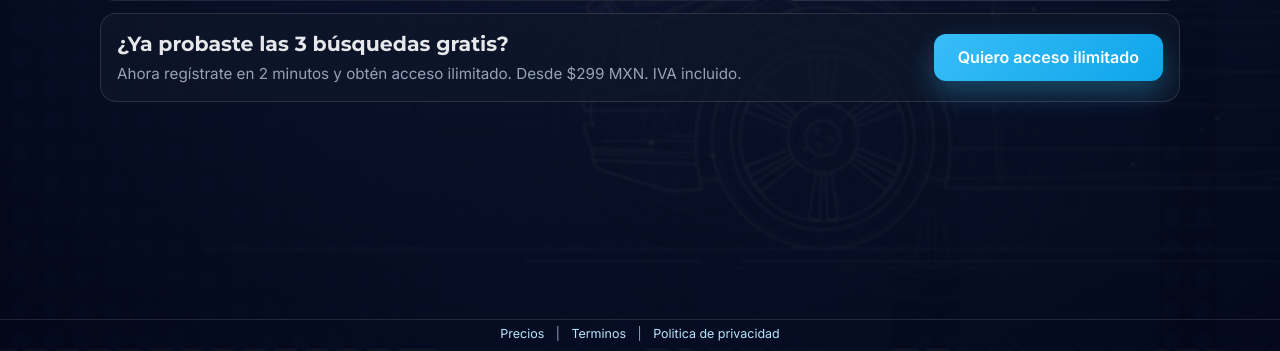
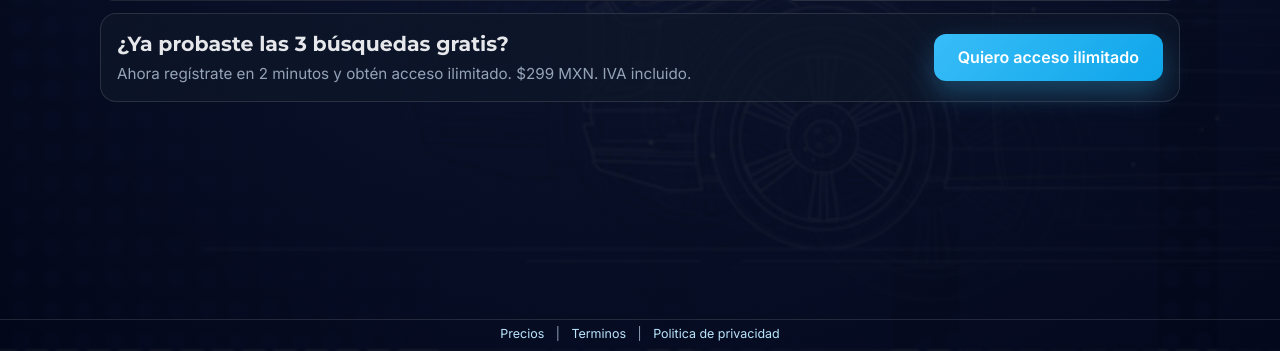
Before and after one commit to ivanamx/autoindex, a Flask app: page / in a window 1280 px wide. Shown: the part 449-800 px from the top of the page. Run offline with Flask 3, Linux system fonts and the light colour scheme; some libraries are stand-ins or nearby versions.

Commit message:
landing text2

```diff
--- a/templates/landing_page.html
+++ b/templates/landing_page.html
@@ -512,7 +512,7 @@
                 <div class="panel final-cta">
                     <div class="final-cta-copy">
                         <h2>¿Ya probaste las 3 búsquedas gratis?</h2>
-                        <p>Ahora regístrate en 2 minutos y obtén acceso ilimitado. Desde $299 MXN. IVA incluido.</p>
+                        <p>Ahora regístrate en 2 minutos y obtén acceso ilimitado. $299 MXN. IVA incluido.</p>
                         <div id="landingCheckoutError" class="final-cta-error"></div>
                     </div>
                     <a class="btn btn-primary" id="landingCheckoutCta" href="#">Quiero acceso ilimitado</a>
```
